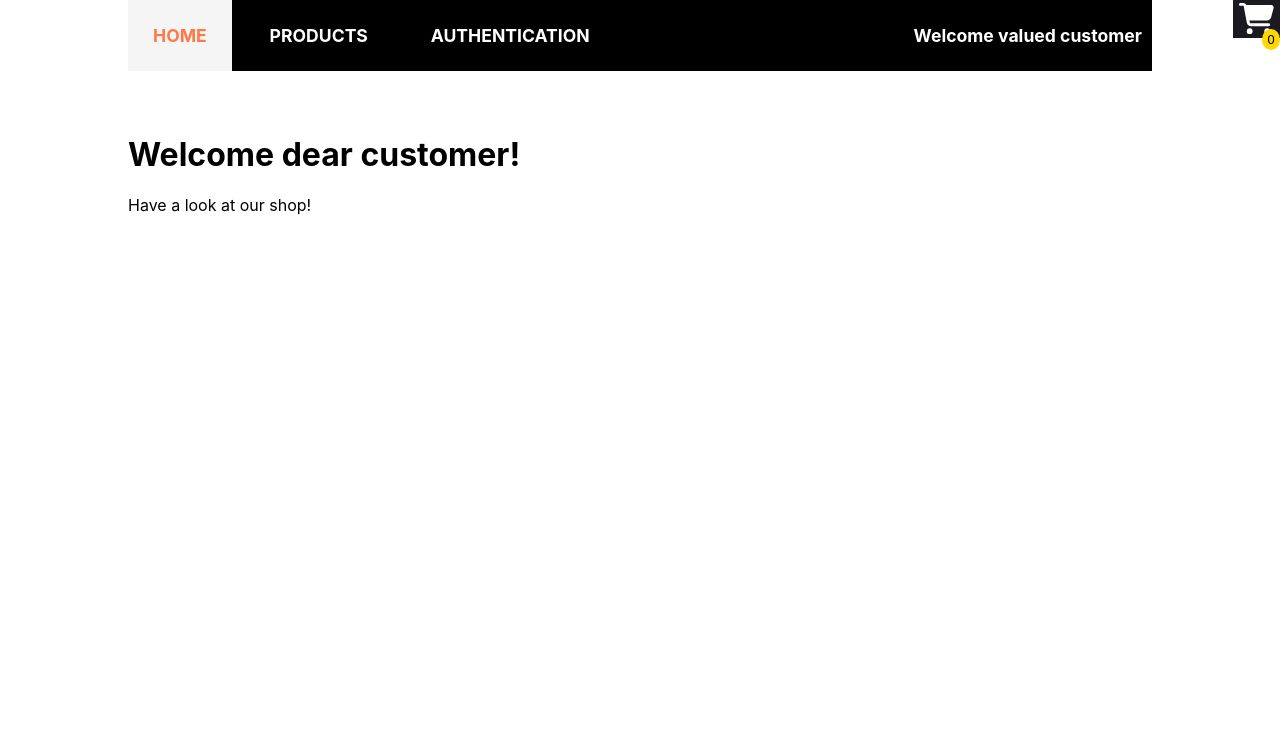
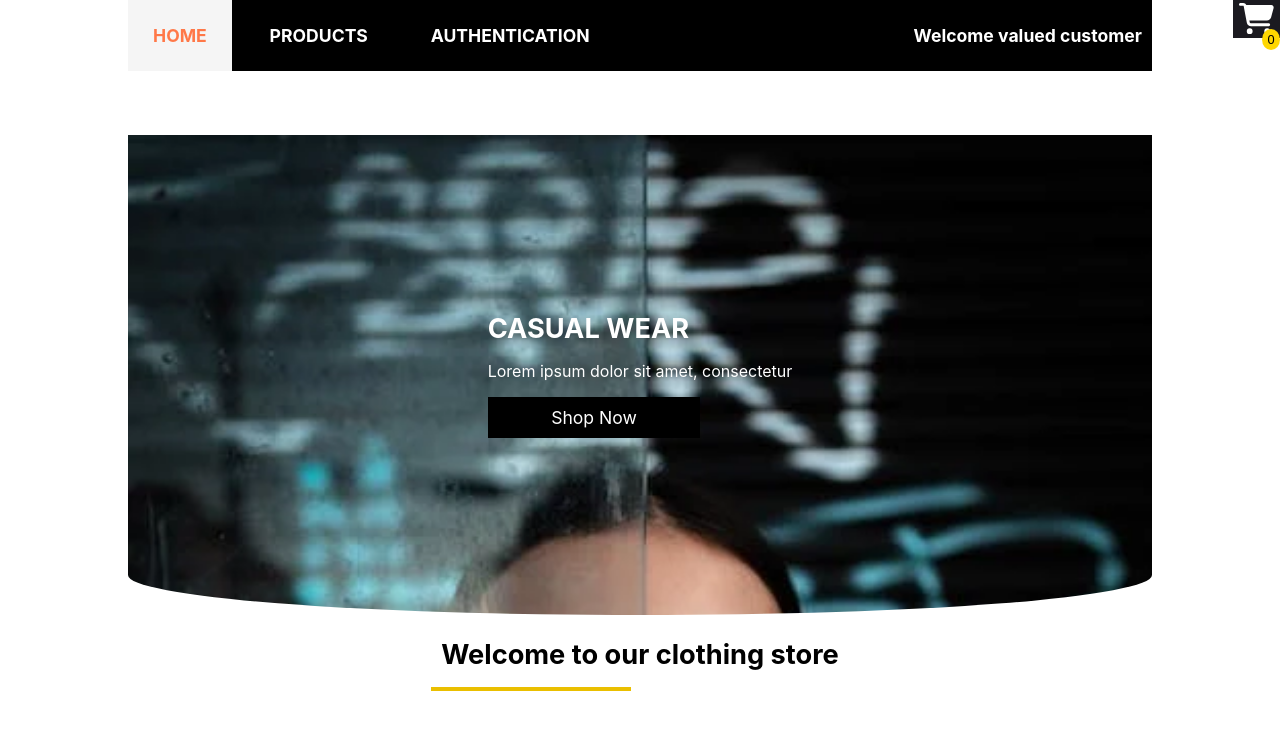
Before and after one commit to martin-lyubenov/react-online-shop, a React (Create React App) app: page / in a window 1280 px wide. Shown: the top 730 px of the page. Built offline with nearby package versions, Linux system fonts and the light colour scheme.

Commit message:
visual updates Welcome, Auth and Add/update pages

```diff
--- a/src/components/Forms/AuthForm.js
+++ b/src/components/Forms/AuthForm.js
@@ -23,7 +23,7 @@ function AuthForm(params) {
   return (
     <section>
       <div className={classes.form}>
-        <h2>{isLogin ? "Login" : "Register"}</h2>
+        <h2 className={classes.heading}>{isLogin ? "Login" : "Register"}</h2>
         {data !== undefined && data.passwordsMatch === false && (
           <p>Passwords do not match</p>
         )}
--- a/src/components/Forms/CreateUpdateForm.js
+++ b/src/components/Forms/CreateUpdateForm.js
@@ -21,7 +21,7 @@ function CreateUpdateForm({ method }) {
   return (
     <section>
       <div className={classes.form}>
-        <h2>{product ? "Edit" : "Add"} product</h2>
+        <h2 className={classes.heading}>{product ? "Edit" : "Add"} product</h2>
         <Form method={method}>
           <input
             type="text"
@@ -29,6 +29,7 @@ function CreateUpdateForm({ method }) {
             id="name"
             placeholder="Product Name"
             defaultValue={product ? product.name : ""}
+            className={classes.input}
             required
           />
           <input
@@ -37,6 +38,7 @@ function CreateUpdateForm({ method }) {
             id="Fruit-image"
             placeholder="Product Image"
             defaultValue={product ? product.imageUrl : ""}
+            className={classes.input}
             required
           />
           <input
@@ -46,9 +48,10 @@ function CreateUpdateForm({ method }) {
             id="price"
             placeholder="price"
             defaultValue={product ? product.price : ""}
+            className={classes.input}
             required
           />
-          <select id="shipping" name="shipping">
+          <select id="shipping" name="shipping" className={classes.input}>
             <option value="Free shipping">Free shipping</option>
             <option value="Paid shipping">Paid shipping</option>
           </select>
@@ -59,9 +62,10 @@ function CreateUpdateForm({ method }) {
             rows="10"
             cols="50"
             defaultValue={product ? product.description : ""}
+            className={classes.textarea}
             required
           />
-          <button disabled={isSubmitting} type="submit">
+          <button disabled={isSubmitting} type="submit" className={classes.btn}>
             {" "}
             {isSubmitting
               ? "Processing"
--- a/src/components/Forms/CreateUpdateForm.module.css
+++ b/src/components/Forms/CreateUpdateForm.module.css
@@ -1,29 +1,26 @@
-@import url(https://fonts.googleapis.com/css?family=Roboto:300);
-
 .form {
-    background-color: rgb(250, 190, 134);
+    background-color: whitesmoke;
     max-width: 440px;
     margin: auto;
     margin-top: 50px;
     margin-bottom: 50px;
-
     padding: 45px;
     text-align: center;
     border-radius: 10px;
-    border: 1px solid;
-    box-shadow: 0 0 20px 0 rgba(0, 0, 0, 0.2), 0 5px 5px 0 rgba(0, 0, 0, 0.24);
+    box-shadow: 0 0 10px 0 rgba(0, 0, 0, 0.2), 0 3px 3px 0 rgba(0, 0, 0, 0.24);
+    overflow: hidden;
+    background-color: whitesmoke;
+    font-family: 'Alkalami', serif;
 }
 
-.form h2 {
+.heading{
     margin-bottom: 50px;
     font-size: 30px;
-    color: rgb(190, 103, 2);
+    color: black;
 }
 
-.form input {
+.input{
     border-radius: 10px;
-    outline: 0;
-    background: #f8f4b4;
     width: 100%;
     height: 50px;
     border: 0;
@@ -31,64 +28,39 @@
     padding: 15px;
     box-sizing: border-box;
     font-size: 14px;
+    font-family: 'Alkalami', serif;
+    background-color: white;
 }
 
-.form select {
-    border-radius: 10px;
-    outline: 0;
-    background: #f8f4b4;
-    width: 100%;
-    height: 50px;
-    border: 0;
-    margin: 0 0 15px;
-    padding: 15px;
-    box-sizing: border-box;
-    font-size: 14px;
+.textarea {
+    background: white;
+    border: 1px solid rgb(206, 206, 206);
+    max-width: 99%;
+    min-width: 99%;
+    min-height: 50px;
+    margin-bottom: 20px;
 }
 
 
-.form textarea {
-    background: #f8f4b4;
-    border-radius: 10px;
-    border: 1px solid rgb(206, 206, 206);
-    width: 99%;
-    max-width: 99%;
-    min-width: 99%;
-    min-height: 50px;
-    margin-bottom: 10px;
 
-}
-
-.form button {
+.btn {
     font-family: 'Alkalami', serif;
-    font-family: 'Kaushan Script', cursive;
     text-transform: uppercase;
-    outline: 0;
-    background: rgb(214, 112, 16);
     width: 100%;
     border: 0;
     padding: 15px;
-    color: #ffffff;
-    font-size: 14px;
-    cursor: pointer;
-    border-radius: 5px;
+    color: white;
+    border-radius: 10px;
     margin-top: 10px;
-
+    display: block;
+    font-size: 21px;
+    text-align: center;
+    background: rgb(214, 112, 16);
 }
 
-.form button:hover,
-.form button:active,
-.form button:focus {
-    background: #bd2c2c;
+.btn:hover,
+.btn:active,
+.btn:focus {
+    cursor: pointer;
+    background-color: rgb(189, 169, 79);
 }
-
-.form .message {
-    margin: 15px 0 0;
-    color: #6b6767;
-    font-size: 17px;
-}
-
-.form .message a {
-    color: #bd2c2c;
-    text-decoration: none;
-}
--- a/src/components/MainNav.module.css
+++ b/src/components/MainNav.module.css
@@ -125,6 +125,4 @@
         font-size: 1.1rem;
     }
 
-
-
 }
--- /dev/null
+++ b/src/components/Welcome.js
@@ -0,0 +1,26 @@
+import { Link } from "react-router-dom";
+import classes from "./Welcome.module.css";
+
+function Welcome(params) {
+  return (
+    <section>
+      <article className={classes["welcome-content"]}>
+        <article className={classes["welcome-content-box"]}>
+          <h1 className={classes["main-heading"]}>Casual Wear</h1>
+          <p>
+            Lorem ipsum dolor sit amet, consectetur
+          </p>
+          <Link to={"/products"} className={classes.btn}>
+            Shop Now
+          </Link>
+        </article>
+      </article>
+
+      <h2 className={classes["secondary-heading"]}>
+        Welcome to our clothing store
+      </h2>
+    </section>
+  );
+}
+
+export default Welcome;
--- /dev/null
+++ b/src/components/Welcome.module.css
@@ -0,0 +1,90 @@
+.welcome-content {
+  display: flex;
+  justify-content: flex-start;
+  background: url(/src/assets/images/welcome/pexels-photo-5794559.webp);
+  background-repeat: no-repeat;
+  height: 480px;
+  border-radius: 50%/ 0 0 40px 40px;
+  background-color: whitesmoke;
+}
+
+.welcome-content-box {
+  display: flex;
+  flex-direction: column;
+  align-items: flex-start;
+  justify-content: center;
+  padding: 15px;
+  margin: 0 auto;
+  color: white;
+}
+
+.main-heading {
+  text-transform: uppercase;
+  font-size: 1.3rem;
+  margin: 0px;
+  font-weight: bold;
+}
+
+.btn {
+  background-color: black;
+  display: block;
+  color: white;
+  padding: 10px 15px;
+  margin: 0;
+  border: none;
+  width: 60%;
+  font-size: 1.1rem;
+  text-decoration: none;
+  text-align: center;
+}
+
+.btn:hover {
+  cursor: pointer;
+  background-color: rgb(234, 191, 0);
+}
+
+
+.secondary-heading {
+  position: relative;
+  text-align: center;
+  font-size: 1rem;
+}
+
+.secondary-heading:before {
+  content: "";
+  width: 200px;
+  height: 4px;
+  background-color: rgb(234, 191, 0);
+  position: absolute;
+  bottom: -20px;
+  margin-left: -10px;
+}
+
+
+@media (min-width: 600px) {
+
+  .welcome-content {
+    background-repeat: repeat;
+    background-size: 100%;
+  }
+
+}
+
+
+@media (min-width: 768px) {
+
+  .main-heading {
+    font-size: 1.7rem;
+  }
+
+  .secondary-heading {
+    font-size: 1.3rem;
+  }
+
+}
+
+@media (min-width: 1024px) {
+  .secondary-heading {
+    font-size: 1.7rem;
+  }
+}
--- a/src/pages/Welcome.js
+++ b/src/pages/Welcome.js
@@ -1,11 +1,7 @@
+import Welcome from "../components/Welcome";
 
 function WelcomePage(params) {
-  return (
-    <>
-      <h1>Welcome dear customer!</h1>
-      <div>Have a look at our shop!</div>
-    </>
-  );
+  return (<Welcome />);
 }
 
 
```
Also changed, not shown: src/assets/images/welcome/pexels-photo-5794559.webp (added), 1 other file (tests, documents, lock files or other folders).
